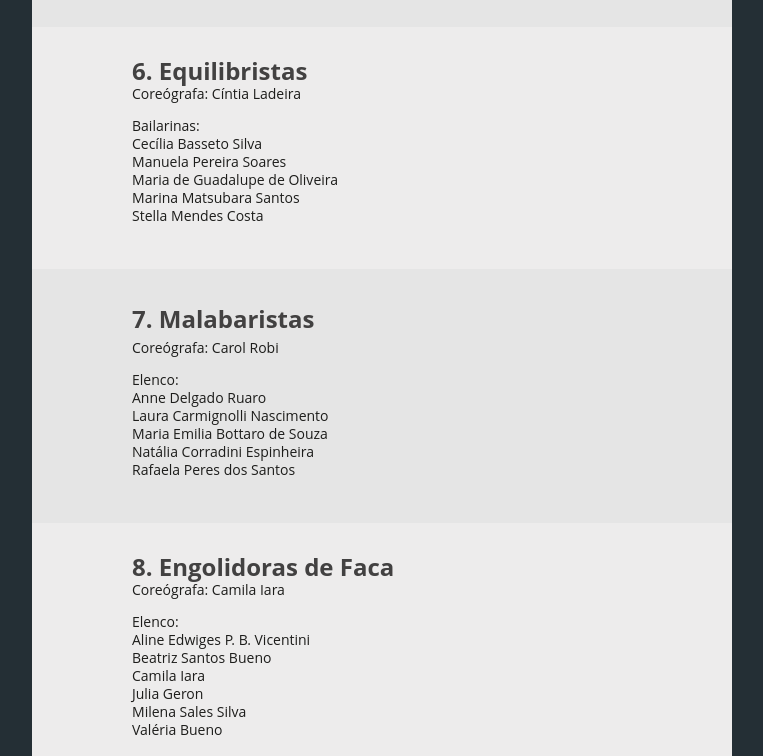
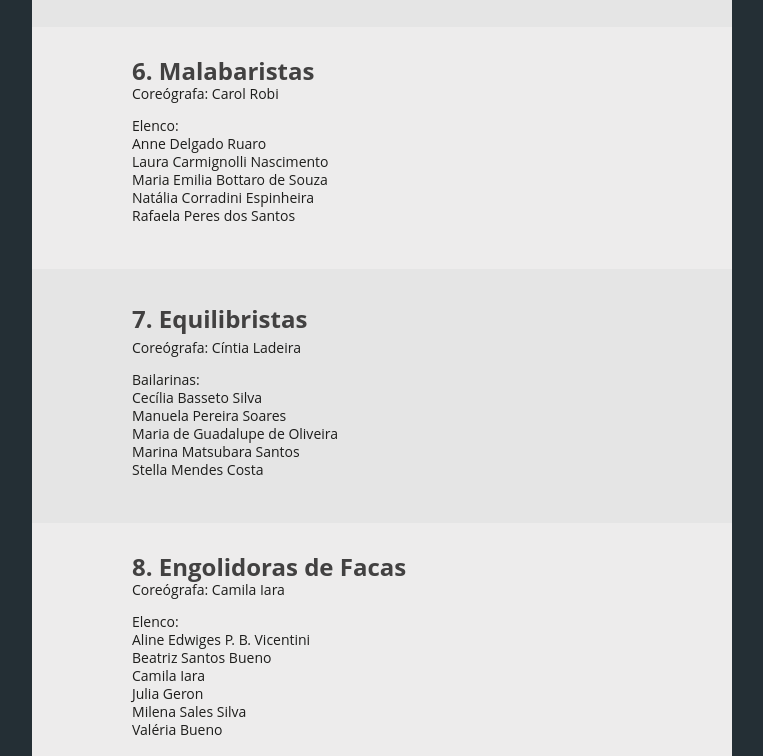
Before and after one commit to clz03/entrelace.github.io, a plain HTML site: page programa-festival-2022.html in a window 1280 px wide. Shown: the part 3782-4538 px from the top of the page, without its empty margins (258-1021 px from the left). Drawn offline with Linux system fonts and the light colour scheme; a web font is replaced by a local one.

Commit message:
change programa festival 2022

```diff
--- a/programa-festival-2022.html
+++ b/programa-festival-2022.html
@@ -1159,7 +1159,7 @@ Meu primeiro e eterno amor.<br>
                         "
                         mc:edit="mm-30"
                       >
-                        <multiline>6.	Equilibristas </multiline>
+                        <multiline>6.	Malabaristas </multiline>
                       </td>
                     </tr>
 
@@ -1177,15 +1177,13 @@ Meu primeiro e eterno amor.<br>
                         "
                         mc:edit="mm-31"
                       >
-                        <multiline>Coreógrafa: Cíntia Ladeira
+                          <multiline>Coreógrafa: Carol Robi
                           </multiline>
-                        <p>Bailarinas: <br>
-                          Cecília Basseto Silva<br>
-                          Manuela Pereira Soares<br>
-                          Maria de Guadalupe de Oliveira<br>
-                          Marina Matsubara Santos<br>
-                          Stella Mendes Costa
-
+                        <p>Elenco: <br>Anne Delgado Ruaro<br>
+                          Laura Carmignolli Nascimento<br>
+                          Maria Emilia Bottaro de Souza<br>
+                          Natália Corradini Espinheira <br>
+                          Rafaela Peres dos Santos
 
 
 
@@ -1287,7 +1285,7 @@ cellspacing="0"
                       "
                       mc:edit="mm-30"
                     >
-                    <multiline>7.	Malabaristas</multiline>
+                    <multiline>7.	Equilibristas</multiline>
                     </td>
                   </tr>
 
@@ -1305,13 +1303,14 @@ cellspacing="0"
                       "
                       mc:edit="mm-31"
                     >
-                      <multiline>Coreógrafa: Carol Robi
-                        </multiline>
-                      <p>Elenco: <br>Anne Delgado Ruaro<br>
-                        Laura Carmignolli Nascimento<br>
-                        Maria Emilia Bottaro de Souza<br>
-                        Natália Corradini Espinheira <br>
-                        Rafaela Peres dos Santos
+                    <multiline>Coreógrafa: Cíntia Ladeira
+                    </multiline>
+                  <p>Bailarinas: <br>
+                    Cecília Basseto Silva<br>
+                    Manuela Pereira Soares<br>
+                    Maria de Guadalupe de Oliveira<br>
+                    Marina Matsubara Santos<br>
+                    Stella Mendes Costa
 
 
 
@@ -1413,7 +1412,7 @@ cellspacing="0"
                       "
                       mc:edit="mm-30"
                     >
-                      <multiline>8.	Engolidoras de Faca</multiline>
+                      <multiline>8.	Engolidoras de Facas</multiline>
                     </td>
                   </tr>
 
@@ -2989,7 +2988,7 @@ cellspacing="0"
                       "
                       mc:edit="mm-30"
                     >
-                      <multiline>20. Ciganas</multiline>
+                      <multiline>20. Cartas Ciganas</multiline>
                     </td>
                   </tr>
 
@@ -3182,7 +3181,7 @@ cellspacing="0"
                                     Dalua<br><br>
 
                                     <b>CORPO DOCENTE E COREÓGRAFOS:</b><br>
-                                    Ana Carolina Robi Zanichelli<br>
+                                    Carolina Robi<br>
                                     Beatriz Cremonesi<br>
                                     Camila Iara<br>
                                     Cíntia Ladeira<br>
```
